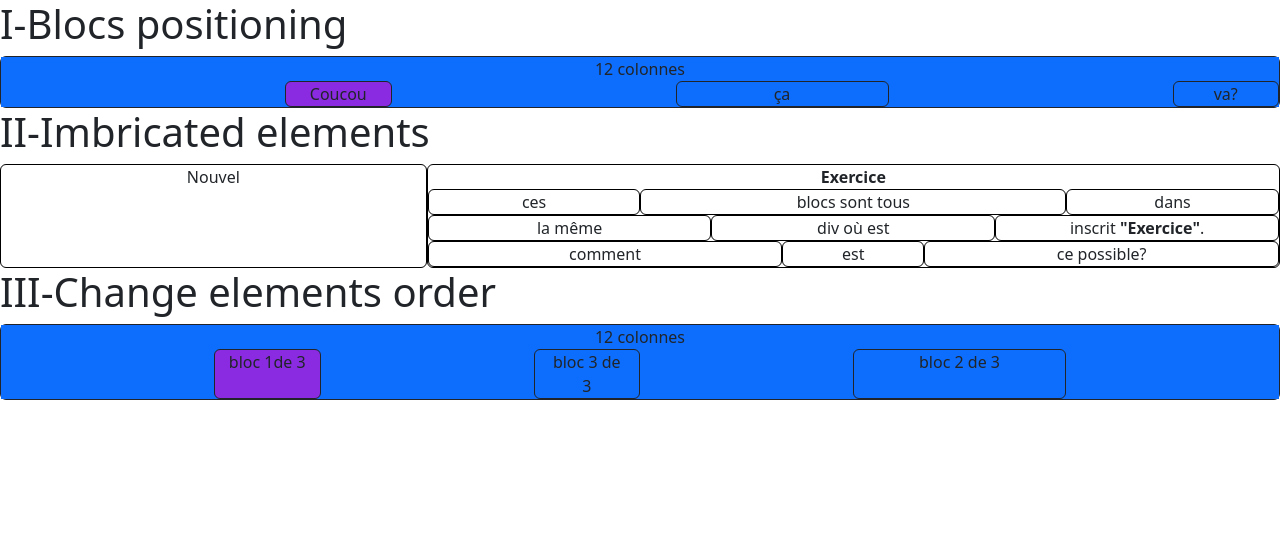
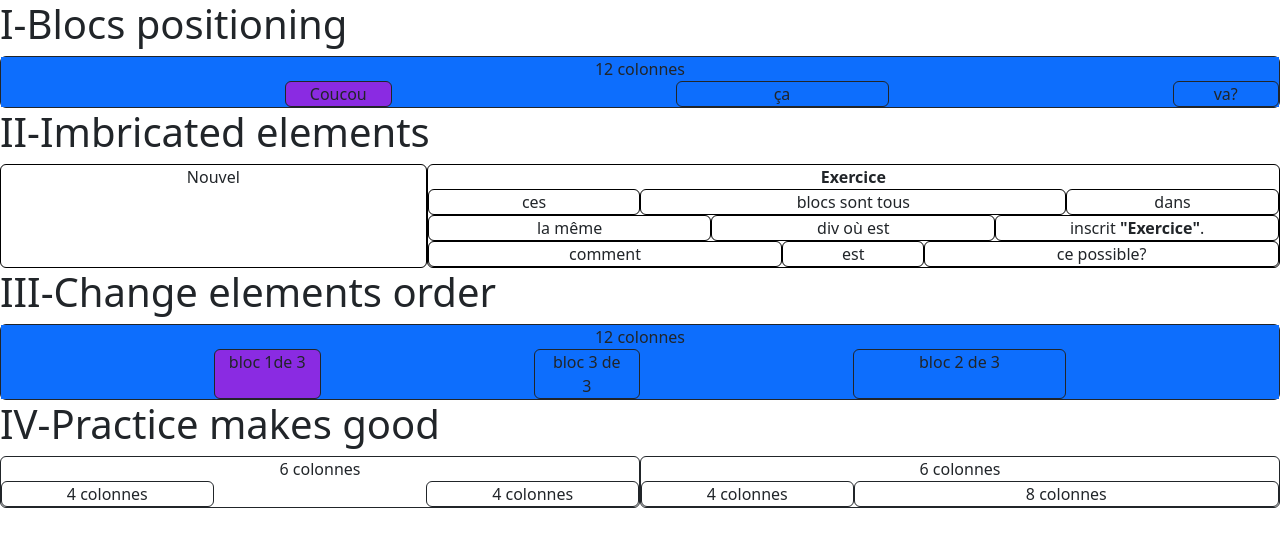
Before and after one commit to Gerosheng/exercises-bootstrap, a plain HTML site: page index.html in a window 1280 px wide. Drawn offline with nearby package versions, Linux system fonts and the light colour scheme.

Commit message:
add exercise IV-Pract. makes good

```diff
--- a/index.html
+++ b/index.html
@@ -60,6 +60,25 @@
             </div>
         </div>
 
+        <h1>IV-Practice makes good</h1>
+    <div class="container-fluid text-center">
+        <div class="row">
+            <div class="col-6 border border-dark rounded">
+                6 colonnes
+                <div class="row justify-content-between">
+                    <div class="col-4 border border-dark rounded">4 colonnes</div>
+                    <div class="col-4 border border-dark rounded">4 colonnes</div>
+                </div>
+            </div>
 
+            <div class="col-6 border border-dark rounded">
+                6 colonnes
+                <div class="row">
+                    <div class="col-4 border border-dark rounded">4 colonnes</div>
+                    <div class="col-8 border border-dark rounded">8 colonnes</div>
+                </div>
+            </div>
+        </div>
+    </div>
         <script src="https://cdn.jsdelivr.net/npm/bootstrap@5.3.2/dist/js/bootstrap.bundle.min.js" integrity="sha384-C6RzsynM9kWDrMNeT87bh95OGNyZPhcTNXj1NW7RuBCsyN/o0jlpcV8Qyq46cDfL" crossorigin="anonymous"></script>    </body>
 </html>
```
